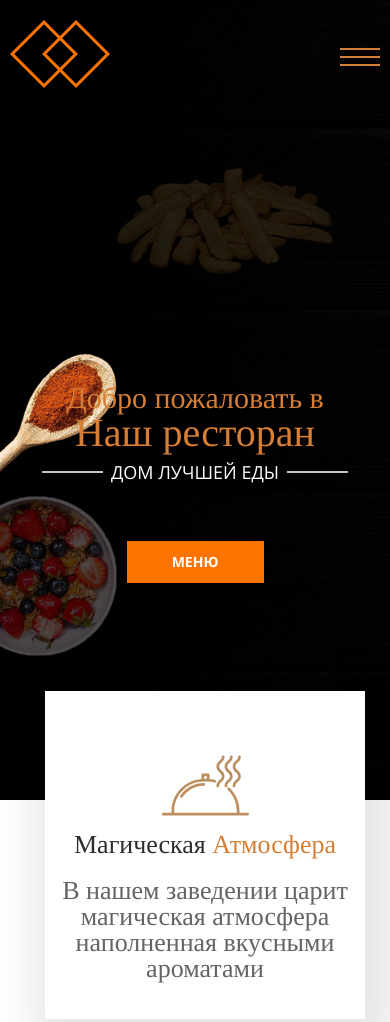
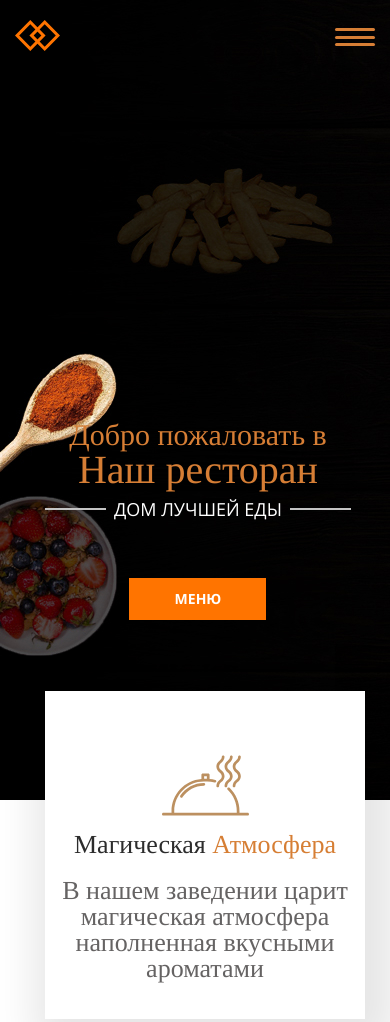
Before and after one commit to bohdansem1/restaurant, a plain HTML site: page index.html in a window 390 px wide. Shown: the top 1022 px of the page. Drawn offline with Linux system fonts and the light colour scheme.

Commit message:
complete mobile version

```diff
--- a/css/style.css
+++ b/css/style.css
@@ -105,12 +105,17 @@
 }
 
 .header{
+    position: fixed;
+    top: 0;
+    left: 0;
     width: 100%;
-    height: 100vh;
-    background-image: url(../img/main-bg.jpg);
-    background-repeat: no-repeat;
-    background-size: cover;
-    height: 800px;
+    transition: 0.2s linear;
+    padding-bottom: 10px;
+    z-index: 5;
+}
+.header_active{
+    background-color: #000000;
+    opacity: .95;
 }
 .header__burger{
     display: none;
@@ -121,10 +126,11 @@
 .burger__line {
     display: block;
     width: 100%;
-    height: 2px;
+    height: 3px;
     background-color: #D67E35;
     position: absolute;
     left: 0;
+    border-radius: 3px;
 }
 .burger__line_first{
     top: 2px;
@@ -138,7 +144,7 @@
 }
 
 .header__wrapper {
-    padding-top: 50px;
+    padding-top: 20px;
     display: flex;
     flex-wrap:wrap;
     align-items: center;
@@ -169,6 +175,11 @@
     margin-right: 150px;
     margin-left: 165px;
 
+}
+.header__logo-pic-mobile{
+    width: 45px;
+    height: 31px;
+    display: none;
 }
 .header__line {
     width: 1px;
@@ -208,20 +219,22 @@
 }
 
 .welcome{
-    display: block;
     width: 100%;
-    height: 200px;
-    position: relative;
-    margin-top: 222px;
+    height: 100vh;
+    background-image: url(../img/main-bg.jpg);
+    background-repeat: no-repeat;
+    background-size: cover;
+    height: 800px;
 
 
 }
 .wrapper__welcome{
     display: block;
-    margin-left: 175px;
     text-align: center;
     position: absolute;
-    left: 0;
+    top: 350px;
+    left: 570px;
+
 
 }
 .welcome__text-first{
@@ -882,6 +895,15 @@
         margin-left: 10px;
         left: 0;
         position: relative;
+
+
+    }
+    .header__logo-pic{
+        display: none;
+    }
+    .header__logo-pic-mobile{
+        display: block;
+        margin-left: 5px;
     }
     .header__cart, .header__call, .header__line-number, .header__line, .header__button{
         display: none;
@@ -948,8 +970,10 @@
     }
 
     .wrapper__welcome{
-        position: relative;
-        margin-left: 0;
+        position: absolute;
+        left: 45px;
+
+
     }
     .welcome__order-btn{
         margin-top: 50px;
@@ -1088,6 +1112,6 @@
         margin-bottom: 0;
     }
     .header__burger {
-        margin-right: 10px;
+        margin-right: 15px;
     }
 }
--- a/index.html
+++ b/index.html
@@ -13,18 +13,19 @@
     <title>Ресторан</title>
 </head>
 <body>
-   <header class="header" id="header">
+   <header class="header">
         <div class="wrapper">
             <div class="header__wrapper">
                 <div class="header__logo">
                     <a href="#!" class="header__logo-link">
                         <img src="./img/svg/header-logo.svg" alt="logo" class="header__logo-pic">
+                        <img src="./img/svg/header-logo-mobile.svg" alt="logo" class="header__logo-pic-mobile">
                     </a>
                 </div>
                 <nav class="header__nav">
                     <ul class="header__list">
                         <li class="header__item">
-                            <a href="#header" class="header__link js-scroll">ГЛАВНАЯ</a>
+                            <a href="#welcome" class="header__link js-scroll">ГЛАВНАЯ</a>
                         </li>
                         <li class="header__item">
                             <a href="#menu" class="header__link js-scroll">МЕНЮ</a>
@@ -60,7 +61,12 @@
                 <div class="header__button">
                     <a href="#!" class="header__order-btn btn">ЗАКАЗ СТОЛИКА</a>
                 </div>
-                <div class="welcome">
+
+            </div>
+        </div>
+   </header>
+    <main class="main">
+        <div class="welcome" id="welcome">
             <div class="wrapper">
                 <div class="wrapper__welcome">
                     <h1 class="welcome__text-first txt_welcome">Добро пожаловать в</h1>
@@ -76,10 +82,6 @@
                 </div>
             </div>
         </div>
-            </div>
-        </div>
-   </header>
-    <main class="main">
         <div class="cards" id="aboutUs">
             <div class="cards_wrapper wrapper">
                 <div class="row">
--- a/js/main.js
+++ b/js/main.js
@@ -1,3 +1,14 @@
+(function() {
+    const header = document.querySelector('.header');
+    window.onscroll = () => {
+        if (window.scrollY > 50) {
+            header.classList.add('header_active');
+        }
+        else {
+            header.classList.remove('header_active');
+        }
+    }
+}());
 (function () {
     const hamburgerMenu = document.querySelector('.header__burger');
     const menuCloseItem = document.querySelector('.header__nav-close');
```
Also changed, not shown: img/svg/header-logo-mobile.svg (added). Lines whose indentation alone changed are shown as unchanged.
